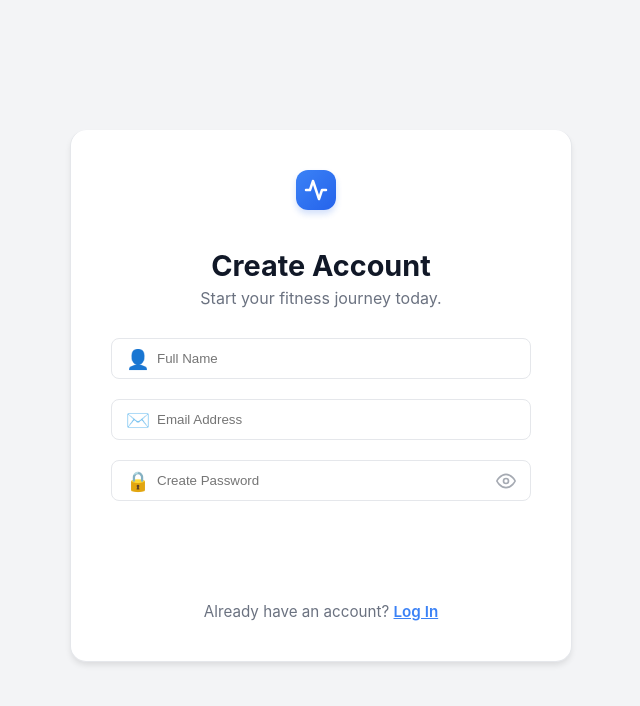
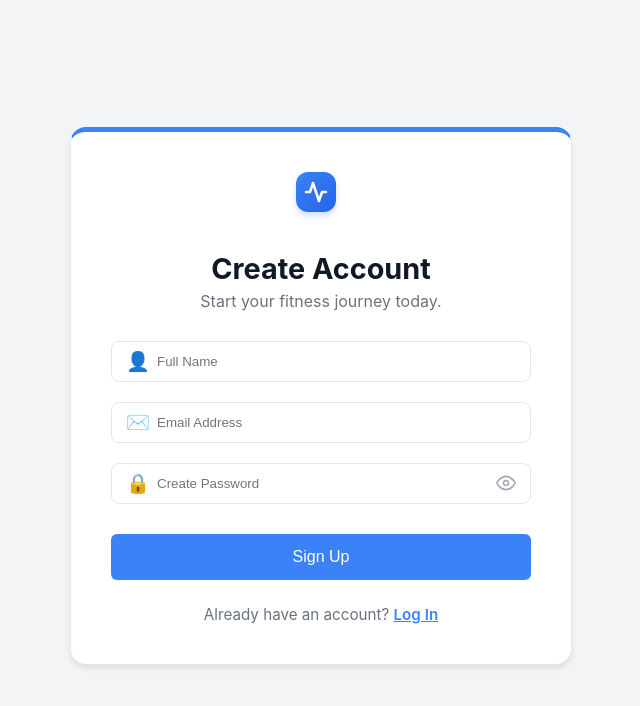
Before and after one commit to kshitijarenuke-cell/WorkoutPlanner, a React app in the folder frontend/: page /signup in a window 1280 px wide. Shown: the top 706 px of the page, without its empty margins (319-959 px from the left). Built offline with nearby package versions, Linux system fonts and the light colour scheme; the HTML template or start-up script is replaced by a standard one.

Commit message:
sigup colour

```diff
--- a/frontend/src/pages/Dashboard.jsx
+++ b/frontend/src/pages/Dashboard.jsx
@@ -168,10 +168,7 @@ const Dashboard = () => {
             <h1>Welcome back, {user?.name?.split(" ")[0] || ''}!</h1>
             <p style={{ color: "#6B7280" }}>Here is your daily activity summary.</p>
         </div>
-        {/* Added a Refresh button to manually pull new data if auto-fetch fails */}
-        <button onClick={fetchData} style={{ padding: "8px 16px", background: "white", border: "1px solid #ddd", borderRadius: "8px", cursor: "pointer" }}>
-            🔄 Refresh
-        </button>
+
       </div>
 
       {/* STATS */}
--- a/frontend/src/pages/Signup.jsx
+++ b/frontend/src/pages/Signup.jsx
@@ -52,7 +52,8 @@ const Signup = () => {
         animate={{ y: 0, opacity: 1 }}
         transition={{ duration: 0.4 }}
         className="card"
-        style={{ width: "100%", maxWidth: "420px", padding: "40px", borderTop: "5px solid var(--accent)" }}
+        // --- CHANGED BORDER COLOR TO PRIMARY ---
+        style={{ width: "100%", maxWidth: "420px", padding: "40px", borderTop: "5px solid var(--primary)" }}
       >
 
         <div style={{ textAlign: "center", marginBottom: "30px" }}>
@@ -141,8 +142,8 @@ const Signup = () => {
               padding: "14px",
               fontSize: "1rem",
               marginTop: "10px",
-              // LOADING STYLE FIX:
-              background: loading ? "#9CA3AF" : "var(--accent)",
+              // --- CHANGED FROM var(--accent) TO var(--primary) ---
+              background: loading ? "#9CA3AF" : "var(--primary)",
               color: "white",
               border: "none",
               borderRadius: "6px",
```
